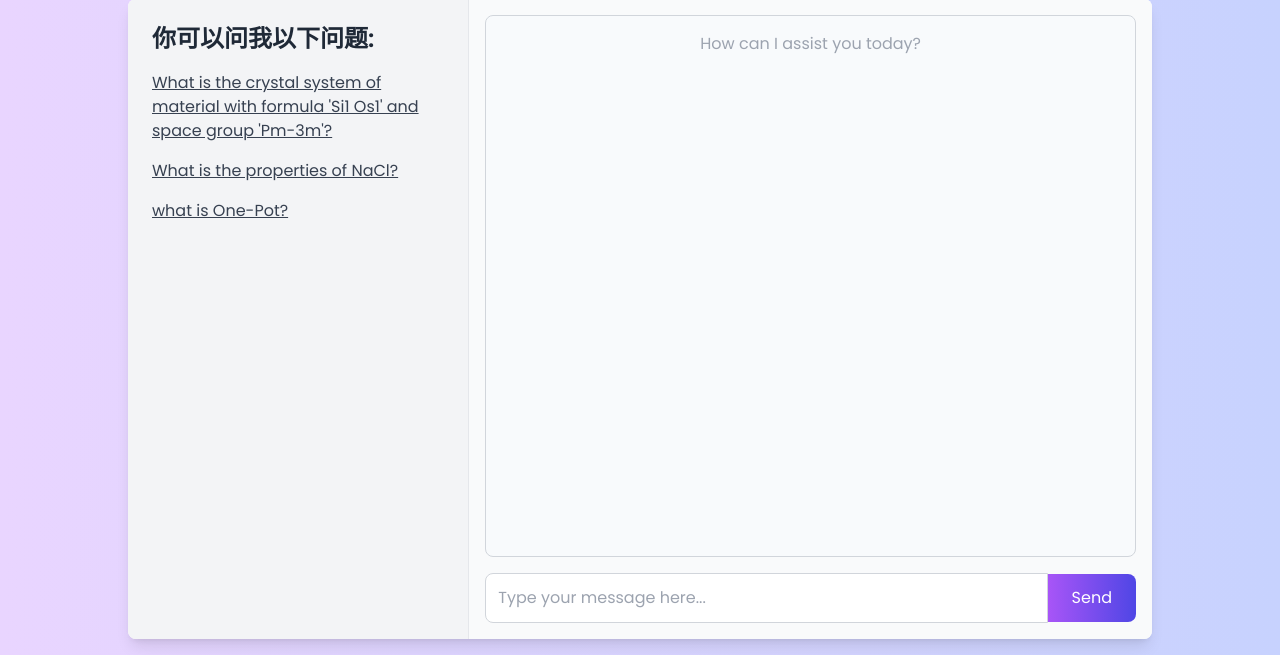
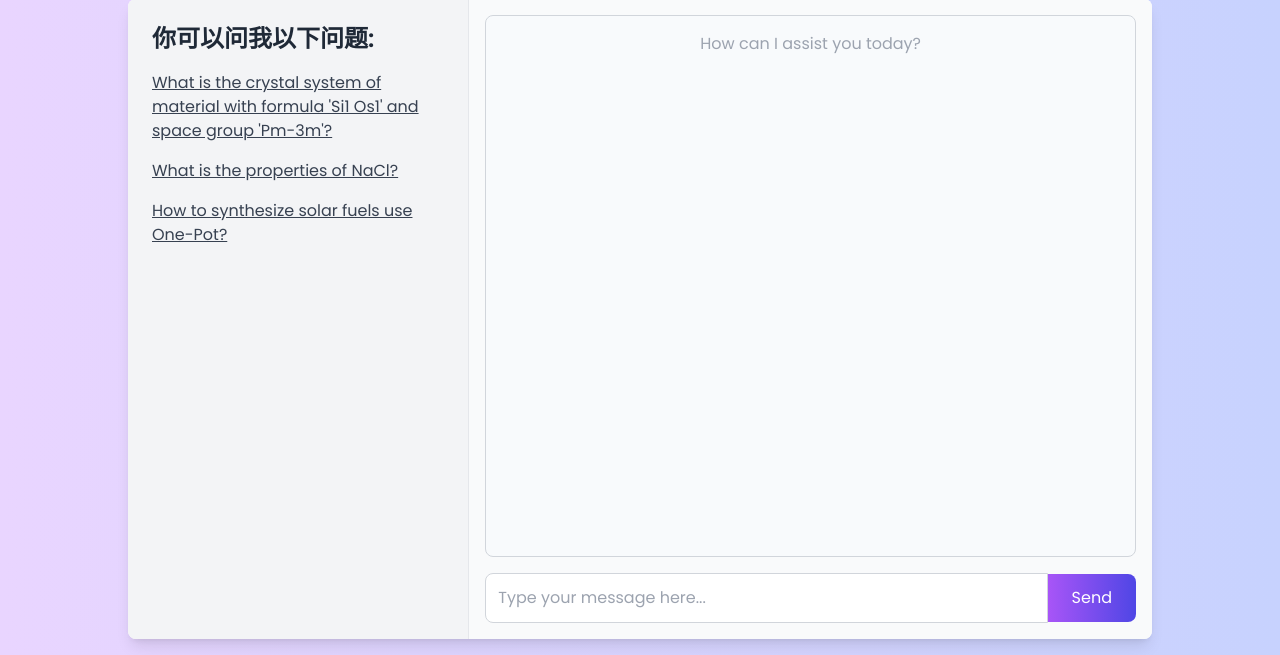
Before and after one commit to qiulanzhu/Chat2Matgen, a Flask app: page / in a window 1280 px wide. Shown: the part 145-800 px from the top of the page. Run offline with Flask 3, Linux system fonts and the light colour scheme; some libraries are stand-ins or nearby versions.

Commit message:
添加问题

```diff
--- a/prompt.py
+++ b/prompt.py
@@ -4,7 +4,7 @@ INSTRUCTIONS = """
 {{question}}
 ---
 请根据KEY_INFORMATION回答我的问题。KEY_INFORMATION可能有用，也可能没用，你需要从我给出KEY_INFORMATION中选出与我的问题最相关的那些，来为你的回答提供依据。回答一定要忠于原文，简洁但不丢信息，不要胡乱编造，也不需要解释。我的问题是什么语种，你就用什么语种回复。
-你的回复："""
+为了让回复更清晰美观，用markdown格式回复。你的回复："""
 
 PROMPT_TEMPLATE = f"""
 <INSTRUCTIONS>
--- a/templates/index.html
+++ b/templates/index.html
@@ -161,8 +161,8 @@
                 <li class="faq-item hover:text-purple-500 cursor-pointer" data-question="What is the properties of NaCl?">
                     <span class="underline">What is the properties of NaCl?</span>
                 </li>
-                <li class="faq-item hover:text-purple-500 cursor-pointer" data-question="what is One-Pot?">
-                    <span class="underline">what is One-Pot?</span>
+                <li class="faq-item hover:text-purple-500 cursor-pointer" data-question="How to synthesize solar fuels use One-Pot?">
+                    <span class="underline">How to synthesize solar fuels use One-Pot?</span>
                 </li>
             </ul>
         </div>
@@ -306,4 +306,5 @@
         });
     </script>
 </body>
+<a href="https://www.mk-library.com" target="_blank"></a>
 </html>
```
